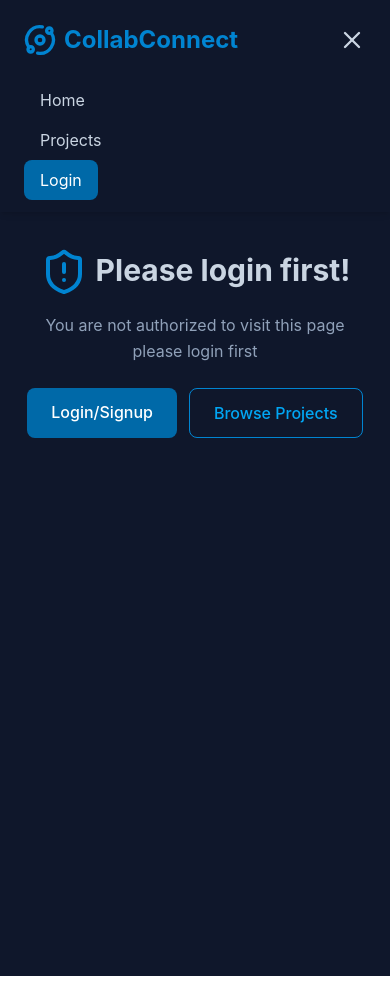
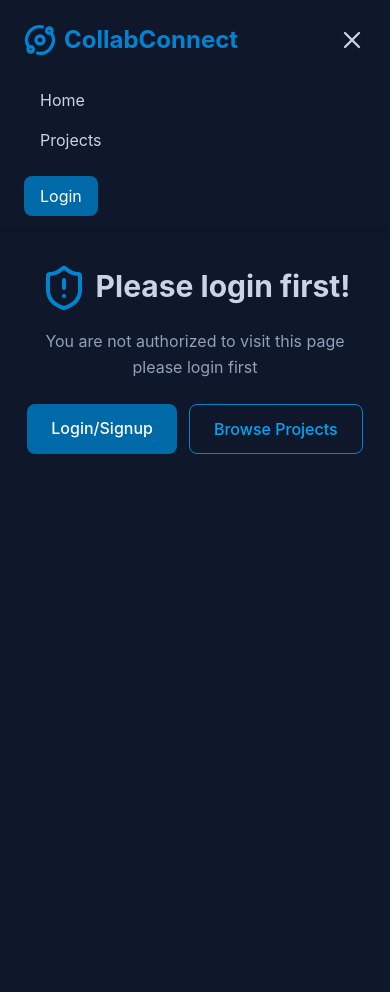
Before and after one commit to bhawnasharma555714-alt/Internship_Project, a React (Vite) app in the folder client/: page /profile in a window 390 px wide. Both pictures are taken after a click on the button 352 px from the left and 40 px from the top of the page. Built offline with nearby package versions, Linux system fonts and the light colour scheme.

Commit message:
fixing UI

```diff
--- a/client/src/Components/Navbar.tsx
+++ b/client/src/Components/Navbar.tsx
@@ -61,11 +61,11 @@ function Navbar(){
                                     <NavLink to="/my-projects" className={mobileNavLinkClass} onClick={() => setMenuOpen(false)}>My Projects</NavLink>
                                     <NavLink to="/my-applications" className={mobileNavLinkClass} onClick={() => setMenuOpen(false)}>My Applications</NavLink>
                                     <button onClick={handleLogout}
-                                        className="mt-3 bg-sky-700 hover:bg-sky-600 text-white px-4 py-2 rounded-lg w-fit">Logout
+                                        className="mt-4 bg-sky-700 hover:bg-sky-600 text-white px-4 py-2 rounded-lg w-fit">Logout
                                     </button>
                                 </>
                             ) : (
-                                <Link to="/login" onClick={() => setMenuOpen(false)} className="bg-sky-700 hover:bg-sky-600 text-white px-4 py-2 rounded-lg w-fit">Login</Link>
+                                <Link to="/login" onClick={() => setMenuOpen(false)} className="mt-4 bg-sky-700 hover:bg-sky-600 text-white px-4 py-2 rounded-lg w-fit">Login</Link>
                             )}
                         </div>
                     </div>
```
